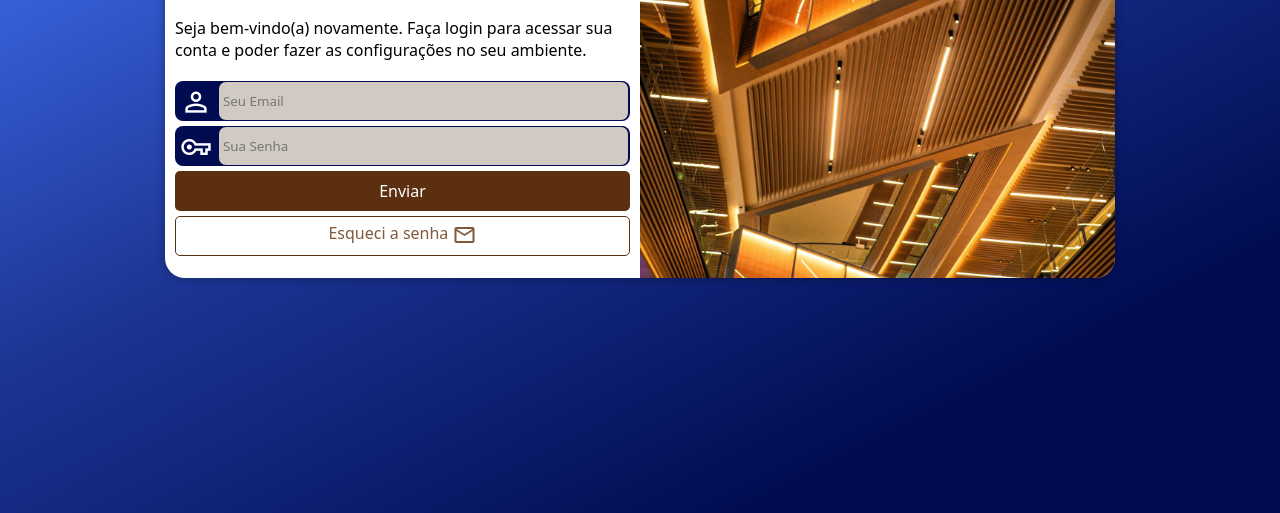
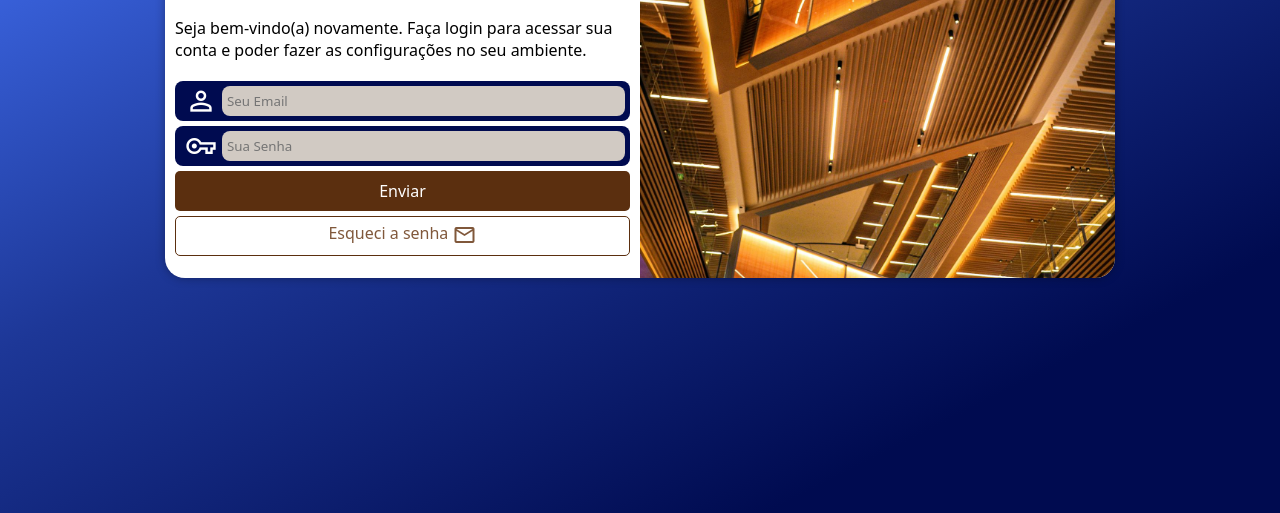
Before and after one commit to LucasPereira-lc/projeto-login, a plain HTML site: page index.html in a window 1280 px wide. Shown: the part 287-800 px from the top of the page. Drawn offline with nearby package versions, Linux system fonts and the light colour scheme.

Commit message:
Update style.css

```diff
--- a/estilos/style.css
+++ b/estilos/style.css
@@ -65,29 +65,29 @@ div#formulario > p {
 }
 
 form > div.campo {
-    display: block;
+    display: flex;
+    align-items: center;
     background-color:rgba(0,11,80,1);
     height: 40px;
     margin: 5px 0px;
     border-radius: 8px;
-
+    padding: 5px;
 }
 
 form > div.campo > i {
     color: white;
     font-size: 2em;
-    width: 40px;
     padding: 5px;
 }
 
 div.campo > input {
-    width: calc(100% - 44px);
+    flex: 1;
     height: 100%;
+    border: none;
     border-radius: 8px;
-    border: 1px solid rgba(0,11,80,1);
     background-color: #d1cac3;
-    transform: translate(43px, -42px);
-    padding: 4px;
+    padding: 5px;
+    outline: none;
 }
 
 div.campo > input:focus {
```
